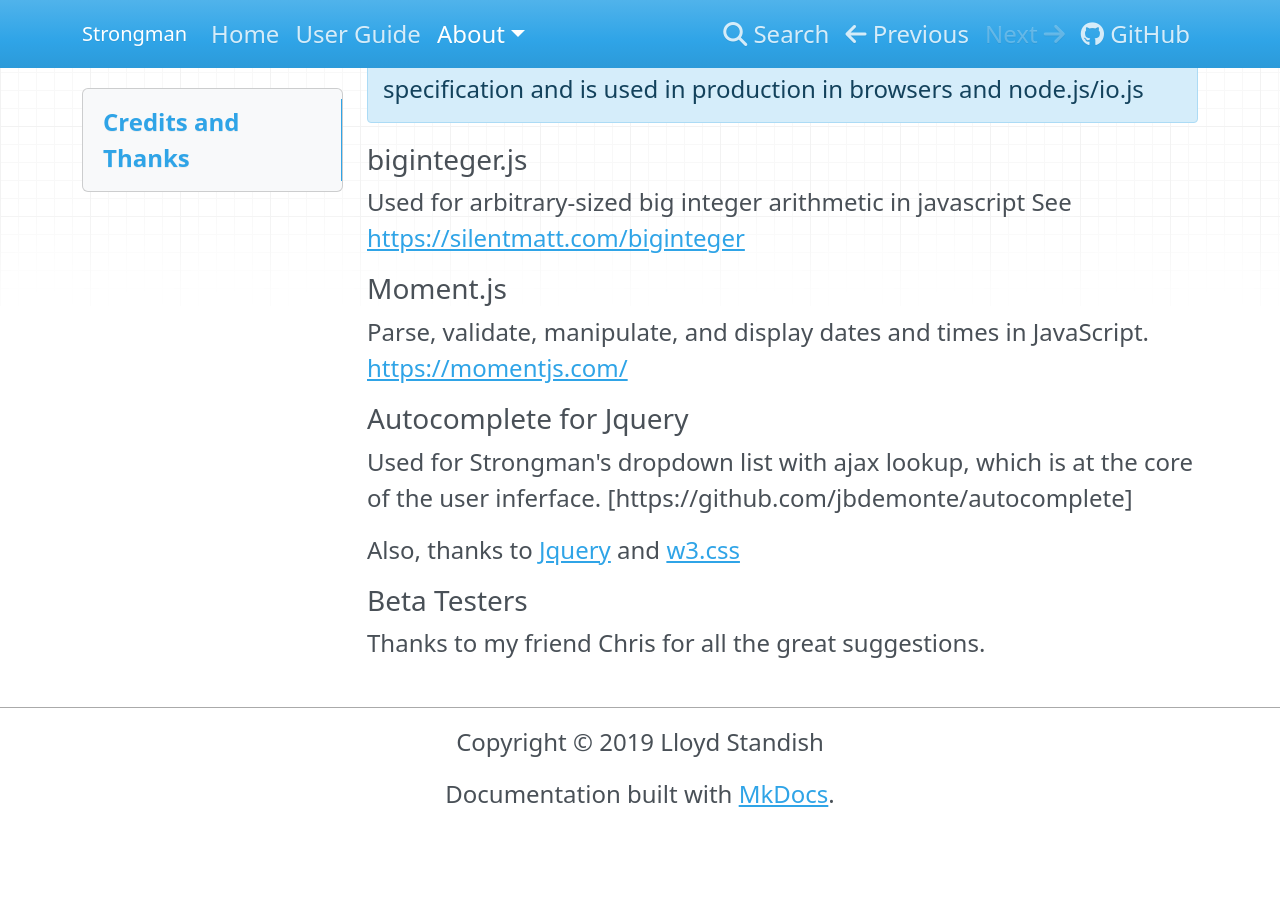
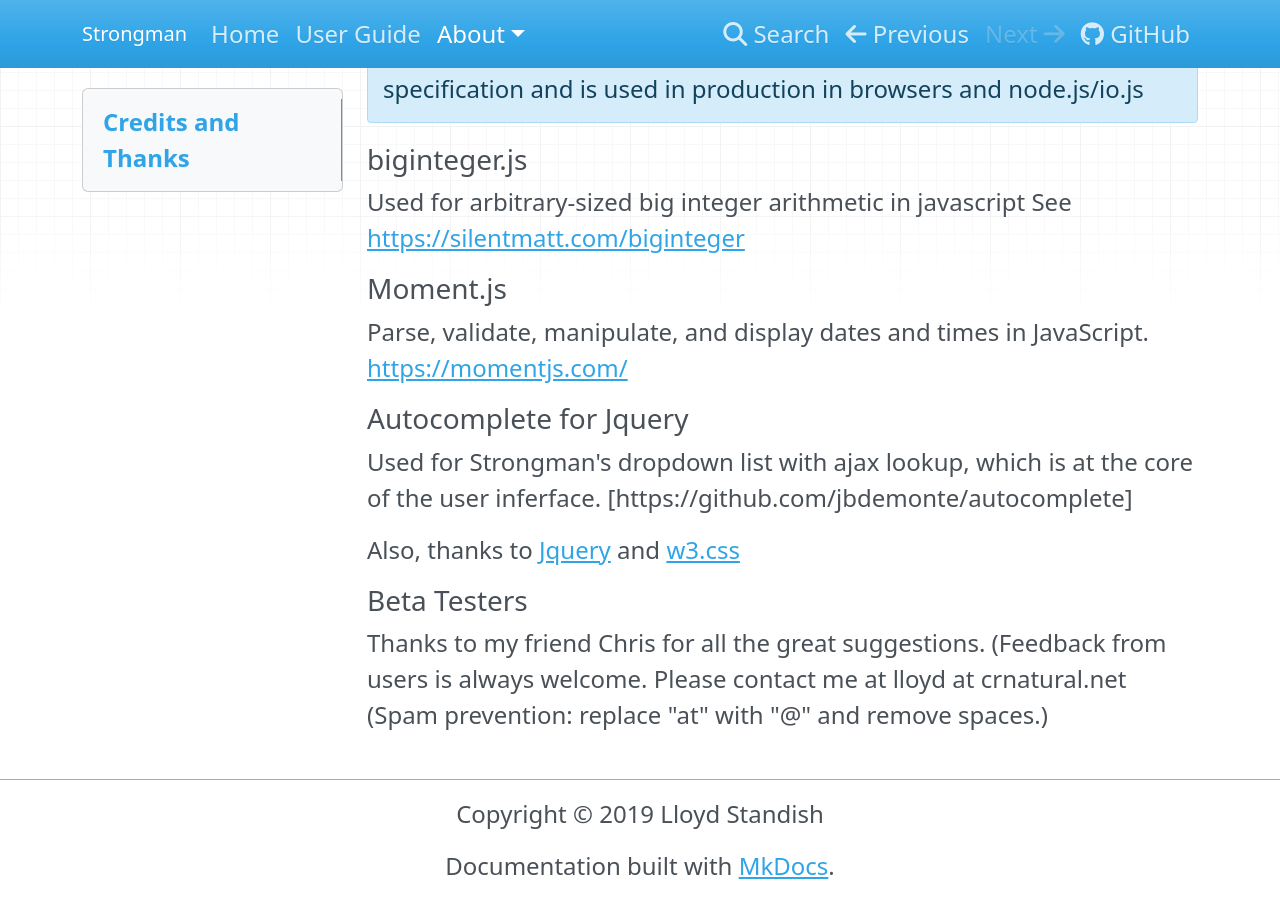
Before and after one commit to lstandish/strongman-md, an MkDocs documentation site: the page built from docs/about/credits.md, in a window 1280 px wide and 900 px high, scrolled down 1291 px. Built offline with MkDocs 1.6.1, drawn with Linux system fonts in a browser that asks for light colours; before the commit the page ends 2119 px from its top, so only the background shows below that.

Commit message:
docs/about/credits.md updated from https://stackedit.io/

```diff
--- a/docs/about/credits.md
+++ b/docs/about/credits.md
@@ -48,7 +48,8 @@
 [lesspass]: https://lesspass.com
 
 ### Beta Testers
-Thanks to my friend Chris for all the great suggestions.
+Thanks to my friend Chris for all the great suggestions. (Feedback from users is always welcome. Please contact me at lloyd at crnatural.net (Spam prevention: replace "at" with "@" and remove spaces.)
 <!--stackedit_data:
-eyJoaXN0b3J5IjpbLTM4MDU4MTAwNCwtMTQ4MDk1ODY0OV19
+eyJoaXN0b3J5IjpbLTE2ODA4MjY0MjgsLTM4MDU4MTAwNCwtMT
+Q4MDk1ODY0OV19
 -->
```
